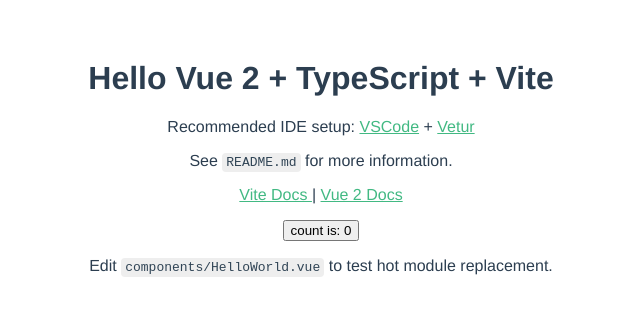
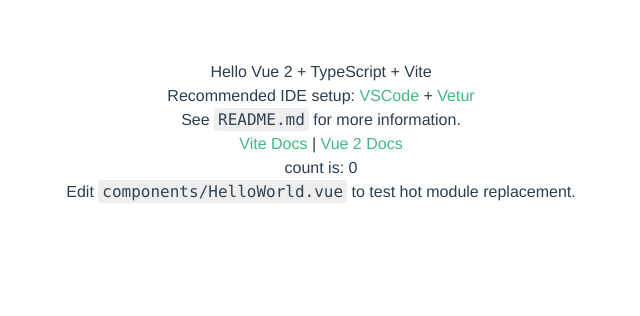
Before and after one commit to skyfore/vue-model-view, a Vue app: page / in a window 1280 px wide. Shown: the top 316 px of the page, without its empty margins (319-959 px from the left). Built offline with nearby package versions, Linux system fonts and the light colour scheme.

Commit message:
feat(pkg): add Tailwind CSS support

```diff
--- a/package.json
+++ b/package.json
@@ -8,6 +8,9 @@
   },
   "devDependencies": {
     "@types/node": "^16.6.1",
+    "autoprefixer": "^10.4.11",
+    "postcss": "^8.4.16",
+    "tailwindcss": "^3.1.8",
     "typescript": "^4.3.2",
     "vite": "^2.4.4",
     "vite-plugin-vue2": "^1.8.1",
--- /dev/null
+++ b/postcss.config.js
@@ -0,0 +1,6 @@
+module.exports = {
+  plugins: {
+    tailwindcss: {},
+    autoprefixer: {},
+  },
+}
--- /dev/null
+++ b/src/assets/index.css
@@ -0,0 +1,3 @@
+@tailwind base;
+@tailwind components;
+@tailwind utilities;
--- a/src/main.ts
+++ b/src/main.ts
@@ -2,6 +2,8 @@
 import App from './App.vue'
 import VueCompositionApi from '@vue/composition-api'
 
+import './assets/index.css'
+
 Vue.use(VueCompositionApi)
 
 new Vue(App).$mount('#app')
--- /dev/null
+++ b/tailwind.config.js
@@ -0,0 +1,11 @@
+/** @type {import('tailwindcss').Config} */
+module.exports = {
+  content: [
+    "./index.html",
+    "./src/**/*.{vue,js,ts,jsx,tsx}",
+  ],
+  theme: {
+    extend: {},
+  },
+  plugins: [],
+}
```
Also changed, not shown: 1 other file (tests, documents, lock files or other folders).
